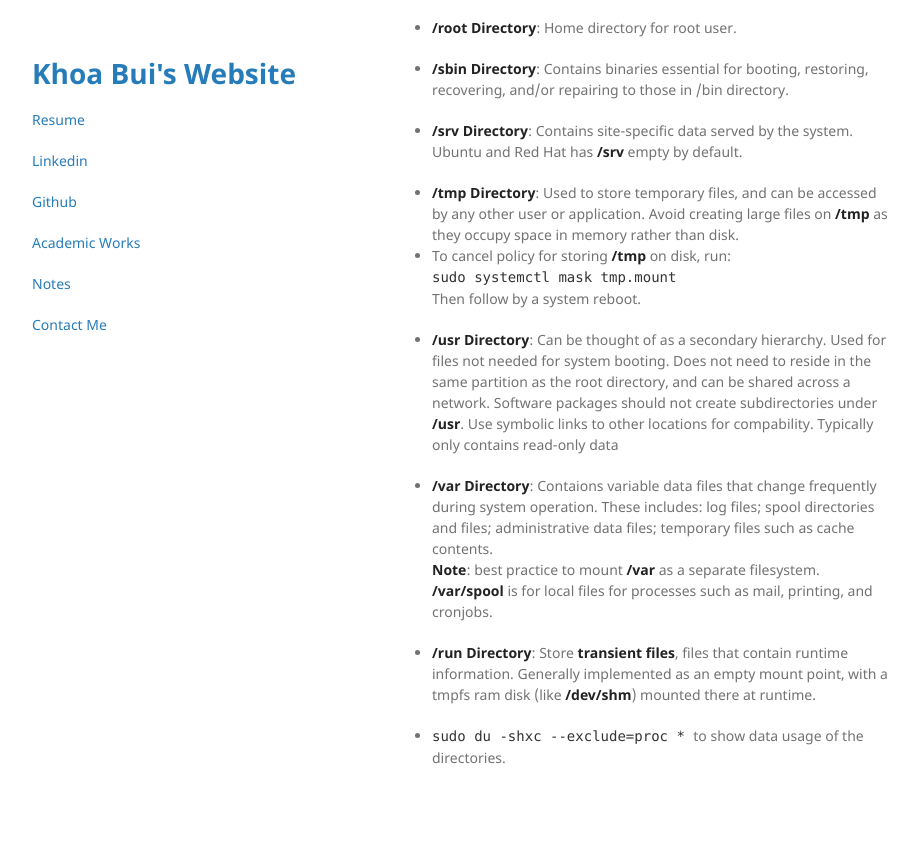
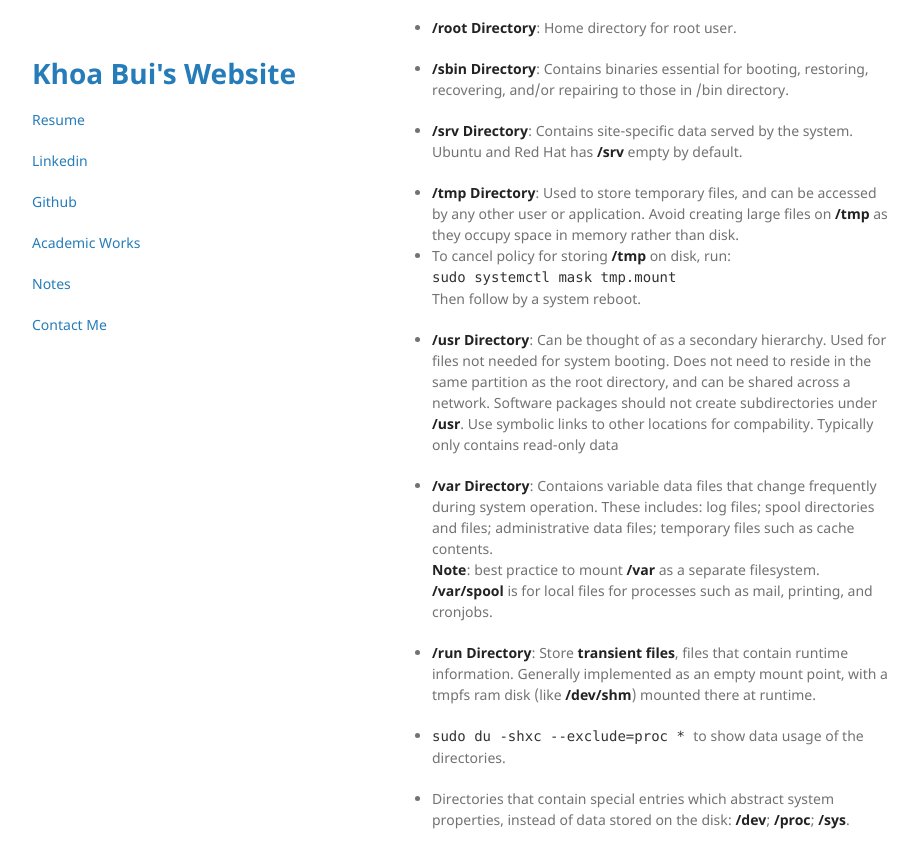
Before and after one commit to khoabuiv/khoabuiv.github.io, a Jekyll site: the page built from linux_notes.md, in a window 1280 px wide and 900 px high, scrolled down 2429 px. Shown: the top 868 px of the window, without its empty margins (178-1096 px from the left). Built offline with Jekyll 4.4.1, drawn with Linux system fonts in a browser that asks for light colours; before the commit the page ends 3267 px from its top, so only the background shows below that.

Commit message:
Update linux_notes.md

```diff
--- a/linux_notes.md
+++ b/linux_notes.md
@@ -91,3 +91,5 @@ Then follow by a system reboot.
 - **/run Directory**: Store **transient files**, files that contain runtime information. Generally implemented as an empty mount point, with a tmpfs ram disk (like **/dev/shm**) mounted there at runtime.
 
 - <code> sudo du -shxc --exclude=proc * </code> to show data usage of the directories.
+
+- Directories that contain special entries which abstract system properties, instead of data stored on the disk: **/dev**; **/proc**; **/sys**.
```
